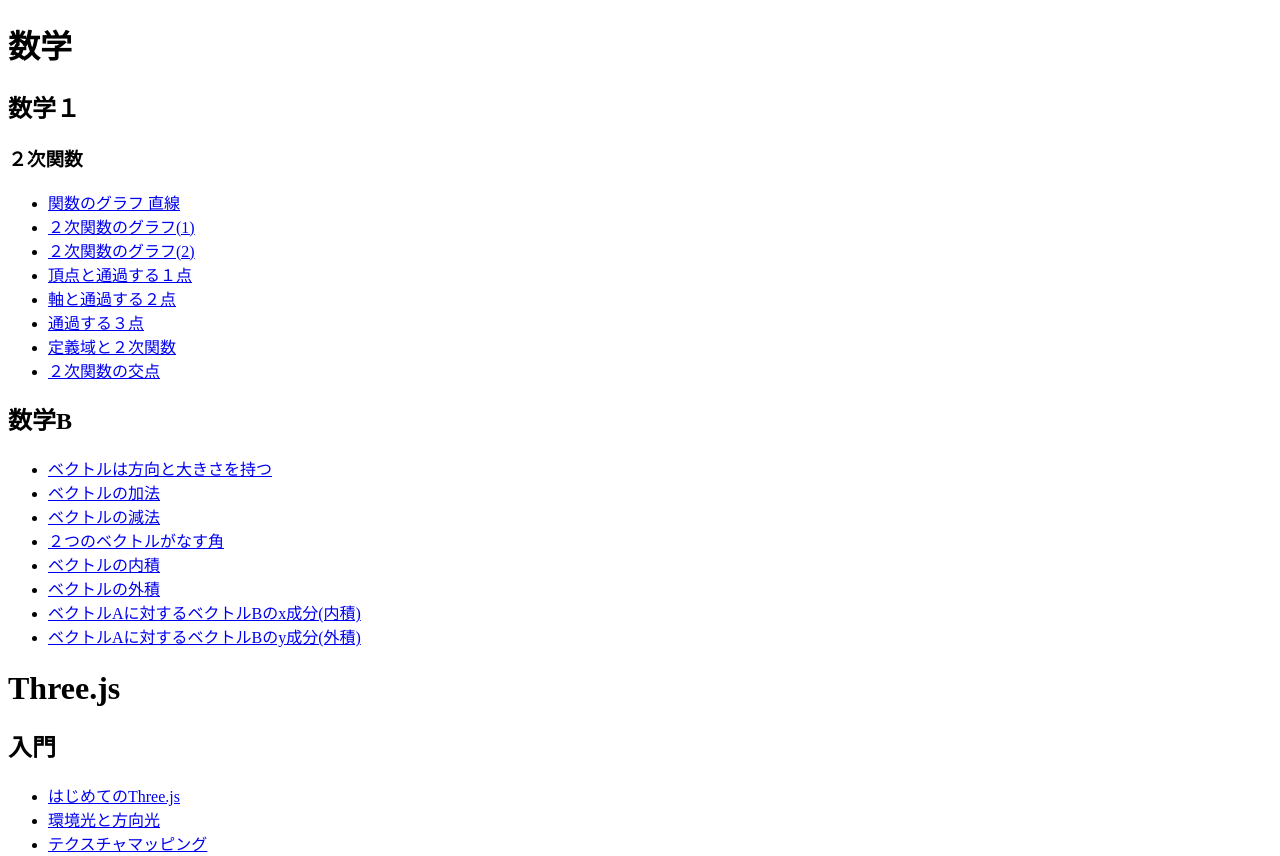
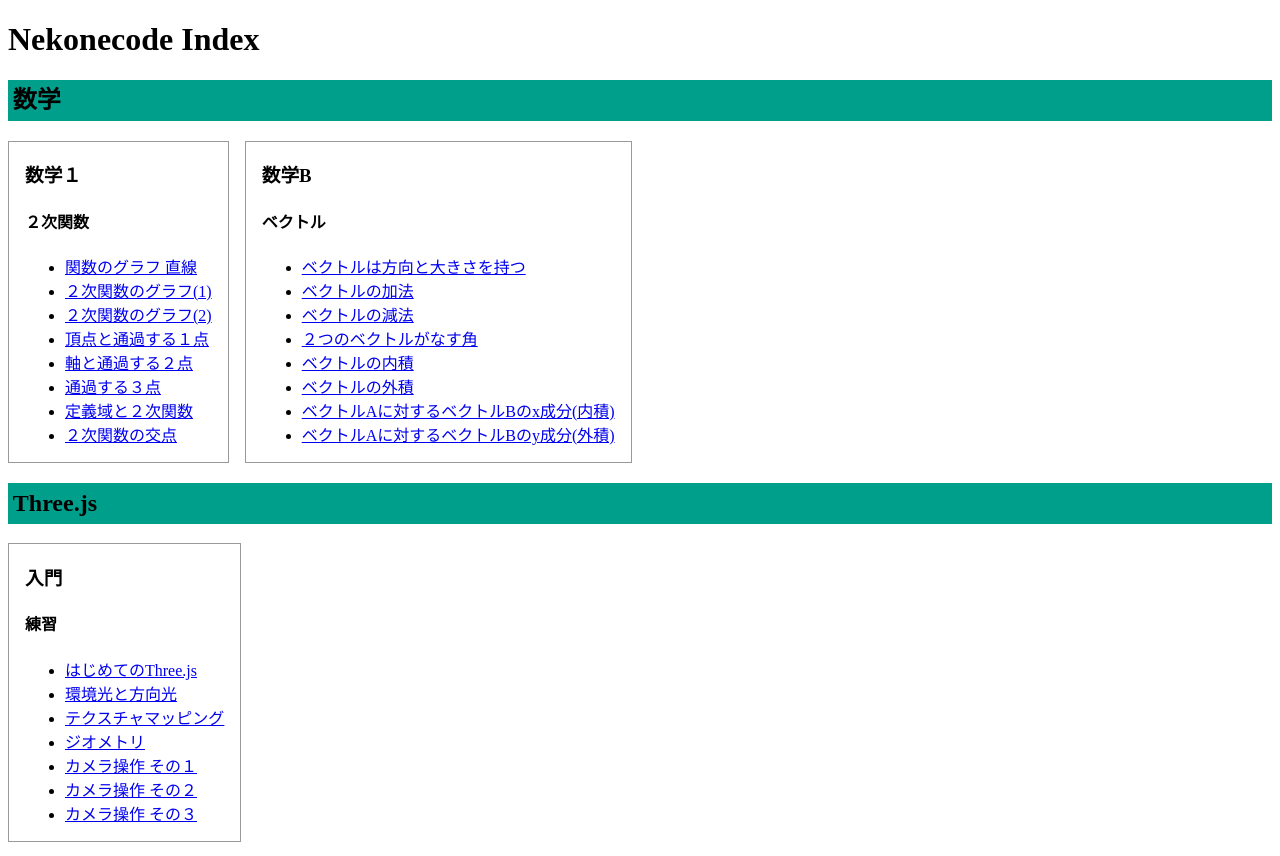
Before and after one commit to kurodakazumichi/nekonecode-static, a plain HTML site: page index.html in a window 1280 px wide. Shown: the top 856 px of the page. Drawn offline with Linux system fonts and the light colour scheme.

Commit message:
Updated index.html

```diff
--- a/index.html
+++ b/index.html
@@ -5,11 +5,33 @@
   <meta name="viewport" content="width=device-width, initial-scale=1.0">
   <meta http-equiv="X-UA-Compatible" content="ie=edge">
   <title>お勉強</title>
+  <style>
+    h2 {
+      background-color: #009F8C;
+      line-height:1.5em;
+      padding:0.1em 0.2em;
+    }
+
+    .container {
+      display: flex;
+    }
+
+    .contents {
+      border:1px solid #999;
+      padding: 0 1em;
+
+      margin-right:1em;
+    }
+  </style>
 </head>
 <body>
-  <h1>数学</h1>
-  <h2>数学１</h2>
-  <h3>２次関数</h3>
+  <h1>Nekonecode Index</h1>
+  <h2>数学</h2>
+
+  <div class="container">
+    <div class="contents">
+      <h3>数学１</h3>
+      <h4>２次関数</h4>
       <ul>
         <li><a href="math/math_1/07/01.html">関数のグラフ 直線</a></li>
         <li><a href="math/math_1/07/02.html">２次関数のグラフ(1)</a></li>
@@ -20,7 +42,10 @@
         <li><a href="math/math_1/07/07.html">定義域と２次関数</a></li>
         <li><a href="math/math_1/07/08.html">２次関数の交点</a></li>
       </ul>
-  <h2>数学B</h2>
+    </div>
+    <div class="contents">
+      <h3>数学B</h3>
+      <h4>ベクトル</h4>
       <ul>
         <li><a href="math/math_b/02/01.html">ベクトルは方向と大きさを持つ</a></li>
         <li><a href="math/math_b/02/02.html">ベクトルの加法</a></li>
@@ -30,11 +55,15 @@
         <li><a href="math/math_b/02/06.html">ベクトルの外積</a></li>
         <li><a href="math/math_b/02/07.html">ベクトルAに対するベクトルBのx成分(内積)</a></li>
         <li><a href="math/math_b/02/08.html">ベクトルAに対するベクトルBのy成分(外積)</a></li>
+      </ul>
+    </div>
+  </div>
 
-  </ul>
-
-  <h1>Three.js</h1>
-  <h2>入門</h2>
+  <h2>Three.js</h2>
+  <div class="container">
+    <div class="contents">
+      <h3>入門</h3>
+      <h4>練習</h4>
       <ul>
         <li><a href="three/primer/01/index.html">はじめてのThree.js</a></li>
         <li><a href="three/primer/02/index.html">環境光と方向光</a></li>
@@ -44,6 +73,9 @@
         <li><a href="three/primer/06/index.html">カメラ操作 その２</a></li>
         <li><a href="three/primer/07/index.html">カメラ操作 その３</a></li>
       </ul>
+    </div>
+  </div>
+
 
 </body>
 </html>
```
Lines whose indentation alone changed are shown as unchanged.
